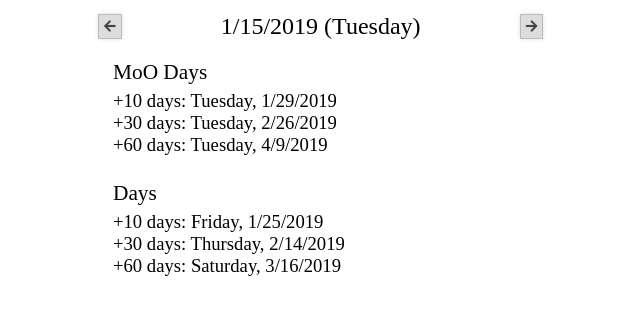
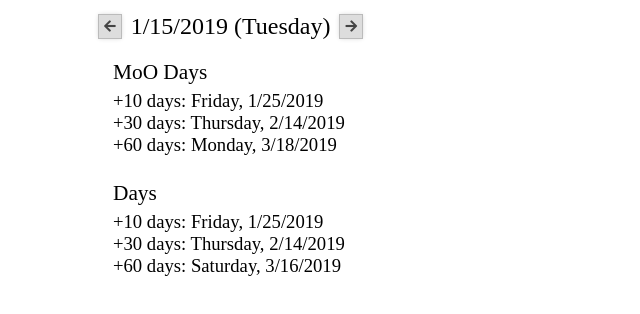
Before and after one commit to rnelson/datemath, a plain HTML site: page index.html in a window 1280 px wide. Shown: the whole page, without its empty margins (302-942 px from the left). Drawn offline with Linux system fonts and the light colour scheme.

Commit message:
Do it right?

```diff
--- a/main.css
+++ b/main.css
@@ -31,14 +31,14 @@
     box-shadow: 0 0 5px -1px rgba(0,0,0,0.2);
     cursor: pointer;
     vertical-align: middle;
-    max-width: 100px;
     padding: 5px;
     text-align: center;
 }
 
 #selectedDate {
     display: inline-block;
-    min-width: 380px;
+    min-width: 50px;
+    max-width: 380px;
     vertical-align: middle;
     padding: 5px;
     text-align: center;
--- a/main.js
+++ b/main.js
@@ -27,27 +27,21 @@ let incX = x => {
 }
 
 let mooIncX = x => {
-    let newDate = new Date(date);
+    let newDate = new Date(date), valid = false;
+    newDate.setDate(newDate.getDate() + x);
 
-    Array(x).fill().map((_, i) => {
-        let valid = false;
-        while (!valid) {
-            valid = true;
+    while (!valid) {
+        valid = true;
 
-            newDate.setDate(newDate.getDate() + 1);
+        let weekend = newDate.getDay() == 0 || newDate.getDay() == 6;
+        let holiday = holidays.indexOf(newDate.toLocaleDateString(locale)) != -1;
 
-            if (newDate.getDay() == 0 || newDate.getDay() == 6) {
-                valid = false; // weekend
-                //console.log(`${newDate} is a weekend, going again`);
-            }
-            if (holidays.indexOf(newDate.toLocaleDateString(locale)) != -1) {
-                valid = false; // matches holiday
-                //console.log(`${newDate} is a holiday, going again`);
-            }
-        }
-    });
+        if (weekend) valid = false;
+        if (holiday) valid = false;
 
-    console.log(`${date} + ${x} = ${newDate}`);
+        if (!valid) newDate.setDate(newDate.getDate() + 1);
+    };
+
     return newDate;
 }
 
```
